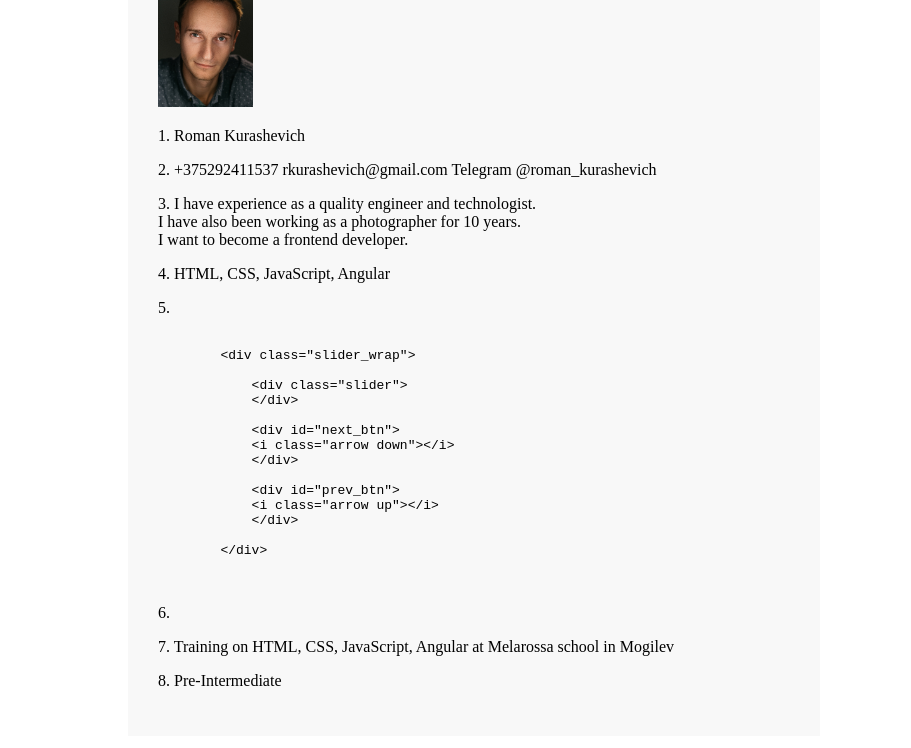
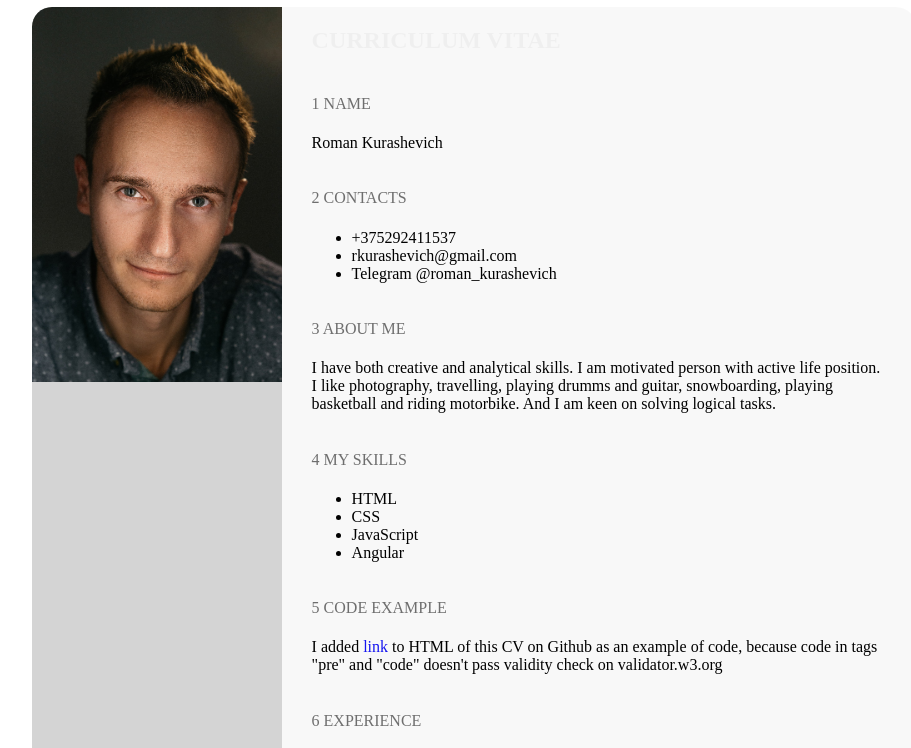
Before and after one commit to roman-kurashevich/rsschool-cv, a plain HTML site: page index.html in a window 1280 px wide. Shown: the part 73-821 px from the top of the page, without its empty margins (166-1077 px from the left). Drawn offline with Linux system fonts and the light colour scheme.

Commit message:
refactor: add semantic tags add new css styles add new information about me

```diff
--- a/index.html
+++ b/index.html
@@ -8,50 +8,77 @@
     <link rel="stylesheet" href="./main.css">
 </head>
 <body>
+<header>
+    <h1>CV</h1>
+</header>
+<main>
+    <aside>
+        <img src="./avatarka.jpg" alt="фото">
+    </aside>
 
-<main>
+    <article>
+        <h2>Curriculum vitae</h2>
 
-    <img src="./avatarka.jpg" alt="фото" width="15%">
+        <section>
+            <h4>1 name</h4>
+            <p>Roman Kurashevich</p>
+        </section>
 
-    <p>1. Roman Kurashevich</p>
+        <section>
+            <h4>2 contacts</h4>
+            <ul>
+                <li>+375292411537</li>
+                <li>rkurashevich@gmail.com</li>
+                <li>Telegram @roman_kurashevich</li>
+            </ul>
+        </section>
 
-    <p>2. +375292411537
-        rkurashevich@gmail.com
-        Telegram @roman_kurashevich
-    </p>
+        <section>
+            <h4>3 about me</h4>
+            <p>I have both creative and analytical skills. I am motivated person with active life position.
+             I like photography, travelling, playing drumms and guitar, snowboarding, playing basketball and riding motorbike.
+             And I am keen on solving logical tasks.
+            </p>
+        </section>
 
-    <p>3. I have experience as a quality engineer and technologist. <br>
-    I have also been working as a photographer for 10 years. <br>
-    I want to become a frontend developer.
-    </p>
+        <section>
+            <h4>4 my skills</h4>
+            <ul>
+                <li>HTML</li>
+                <li>CSS</li>
+                <li>JavaScript</li>
+                <li>Angular</li>
+            </ul>
+        </section>
 
-    <p>4. HTML, CSS, JavaScript, Angular</p>
+        <section>
+            <h4>5 code example</h4>
+            <p>I added <a href="https://github.com/roman-kurashevich/rsschool-cv/blob/gh-pages/index.html">link</a>
+                to HTML of this CV on Github as an example of code,
+                because code in tags "pre" and "code" doesn't pass validity check on validator.w3.org
+            </p>
+        </section>
 
-    <p>5.</p>
-    <pre>
-    <code>
-        &ltdiv class="slider_wrap"&gt
 
-            &ltdiv class="slider"&gt
-            &lt/div&gt
+        <section>
+            <h4>6 experience</h4>
+            <p>I have experience as a quality engineer and technologist.
+                I have also been working as a photographer for 10 years.
+                I want to become a frontend developer.</p>
+        </section>
 
-            &ltdiv id="next_btn"&gt
-            &lti class="arrow down"&gt&lt/i&gt
-            &lt/div&gt
+        <section>
+            <h4>7 education</h4>
+            <p>Training on HTML, CSS, JavaScript, Angular at Melarossa school in Mogilev</p>
+        </section>
 
-            &ltdiv id="prev_btn"&gt
-            &lti class="arrow up"&gt&lt/i&gt
-            &lt/div&gt
+        <section>
+            <h4>8 english level</h4>
+            <p>Pre-Intermediate</p>
+        </section>
 
-        &lt/div&gt
-    </code>
-    </pre>
+    </article>
 
-    <p>6.</p>
-
-    <p>7. Training on HTML, CSS, JavaScript, Angular at Melarossa school in Mogilev</p>
-
-    <p>8. Pre-Intermediate</p>
 
 </main>
 
--- a/main.css
+++ b/main.css
@@ -1,8 +1,40 @@
+header h1{
+    text-align: center;
+}
+h2 {
+    text-transform: uppercase;
+    color: rgba(0, 0, 0, 0.034);
+}
+h4 {
+    font-weight: 100;
+    text-transform: uppercase;
+    color: rgba(0, 0, 0, 0.555);
+}
 main {
-    width: 50%;
+    display: flex;
+    width: 70%;
     margin: 0 auto;
-    padding: 30px;
     background: rgba(0, 0, 0, 0.027);
+    border-radius: 20px;
+}
+aside {
+    background: rgba(0, 0, 0, 0.144);
+    border-radius: 20px 0px 0px 20px;
+}
+article {
+    display: flex;
+    flex-direction: column;
+    padding-right: 30px;
+    margin-left: 30px;
+}
+main img {
+    width: 250px;
+    border-radius: 20px 0px 0px 0px;
+    margin: 0 auto;
+}
+p a {
+    text-decoration: none;
+    color: rgb(21, 21, 240);
 }
 footer {
     width: 40%;
```
